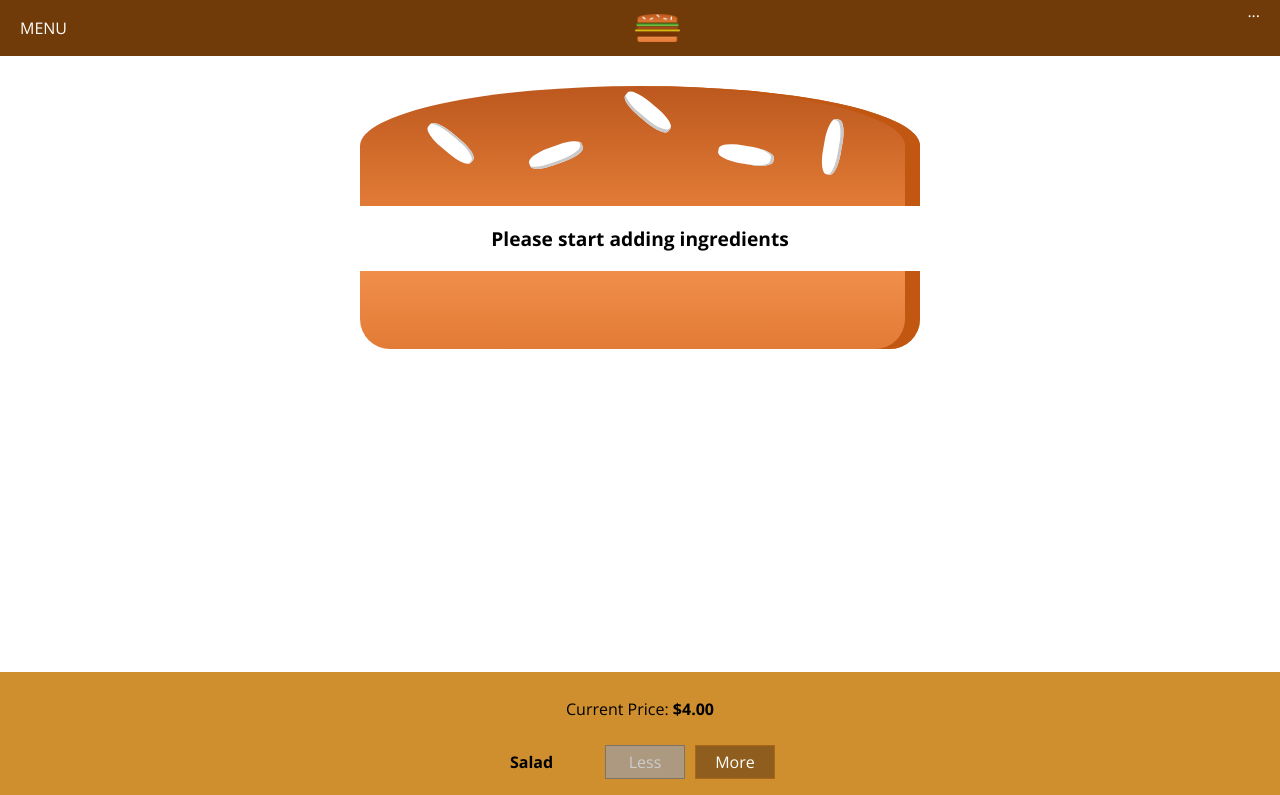
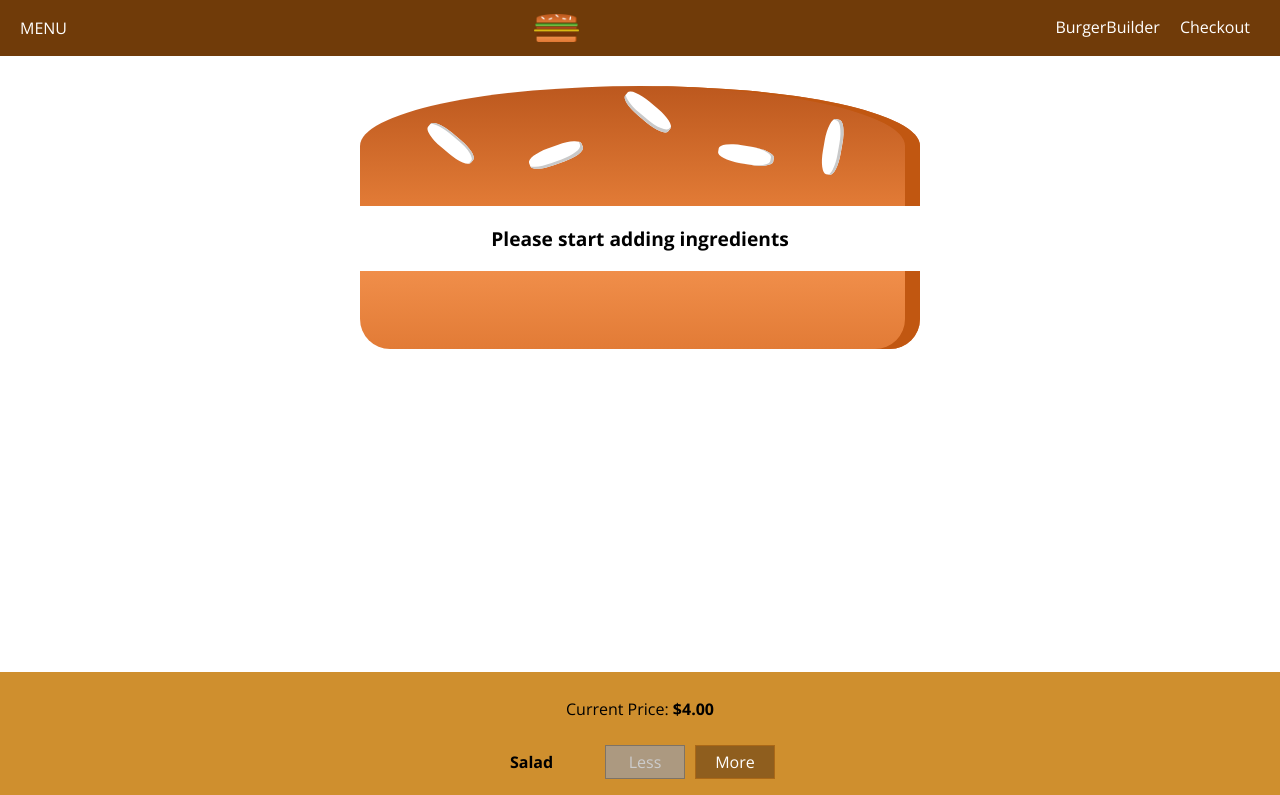
Before and after one commit to macolby14/react-complete-guide-course, a React (Create React App) app: page / in a window 1280 px wide. Shown: the top 795 px of the page. Built offline with nearby package versions, Linux system fonts and the light colour scheme.

Commit message:
create NavigationItems in Toolbar component

```diff
--- /dev/null
+++ b/src/components/Navigation/NavigationItems/NavigationItem/NavigationItem.jsx
@@ -0,0 +1,14 @@
+import React from "react";
+import classes from "./NavigationItem.module.css";
+
+const NavigationItem = props => {
+  return (
+    <li className={classes.NavigationItem}>
+      <a href={props.link} className={props.active ? classes.active : null}>
+        {props.children}
+      </a>
+    </li>
+  );
+};
+
+export default NavigationItem;
--- /dev/null
+++ b/src/components/Navigation/NavigationItems/NavigationItem/NavigationItem.module.css
@@ -0,0 +1,25 @@
+.NavigationItem {
+  margin: 0;
+  box-sizing: border-box;
+  display: flex;
+  height: 100%;
+  align-items: center;
+}
+
+.NavigationItem a {
+  color: white;
+  text-decoration: none;
+  height: 100%;
+  padding: 16px 10px;
+  border-bottom: 4px solid transparent;
+  box-sizing: border-box;
+  display: box;
+}
+
+.NavigationItem a:hover,
+.NavigationItem a:active,
+.NavigationItem a.active {
+  background-color: #8f5c2c;
+  border-bottom: 4px solid #40a4c8;
+  color: white;
+}
--- /dev/null
+++ b/src/components/Navigation/NavigationItems/NavigationItems.jsx
@@ -0,0 +1,19 @@
+import React from "react";
+
+import NavigationItem from "./NavigationItem/NavigationItem";
+import classes from "./NavigationItems.module.css";
+
+const NavigationItems = () => {
+  return (
+    <ul className={classes.NavigationItems}>
+      <NavigationItem link="TestLink" active={false}>
+        BurgerBuilder
+      </NavigationItem>
+      <NavigationItem link="TestLink" active={false}>
+        Checkout
+      </NavigationItem>
+    </ul>
+  );
+};
+
+export default NavigationItems;
--- /dev/null
+++ b/src/components/Navigation/NavigationItems/NavigationItems.module.css
@@ -0,0 +1,8 @@
+.NavigationItems {
+  margin: 0;
+  padding: 0;
+  list-style: none;
+  display: flex;
+  align-items: center;
+  height: 100%;
+}
--- a/src/components/Navigation/Toolbar/Toolbar.jsx
+++ b/src/components/Navigation/Toolbar/Toolbar.jsx
@@ -2,13 +2,16 @@ import React from "react";
 
 import classes from "./Toolbar.module.css";
 import Logo from "../../Logo/Logo";
+import NavigationItems from "../NavigationItems/NavigationItems";
 
 const Toolbar = props => {
   return (
     <header className={classes.Toolbar}>
       <div>MENU</div>
       <Logo />
-      <nav>...</nav>
+      <nav>
+        <NavigationItems />
+      </nav>
     </header>
   );
 };
```
